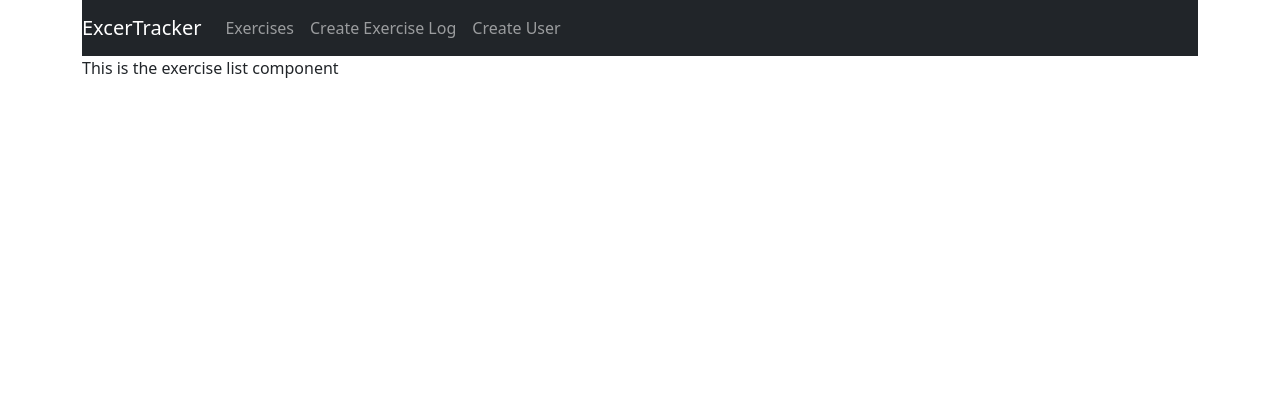
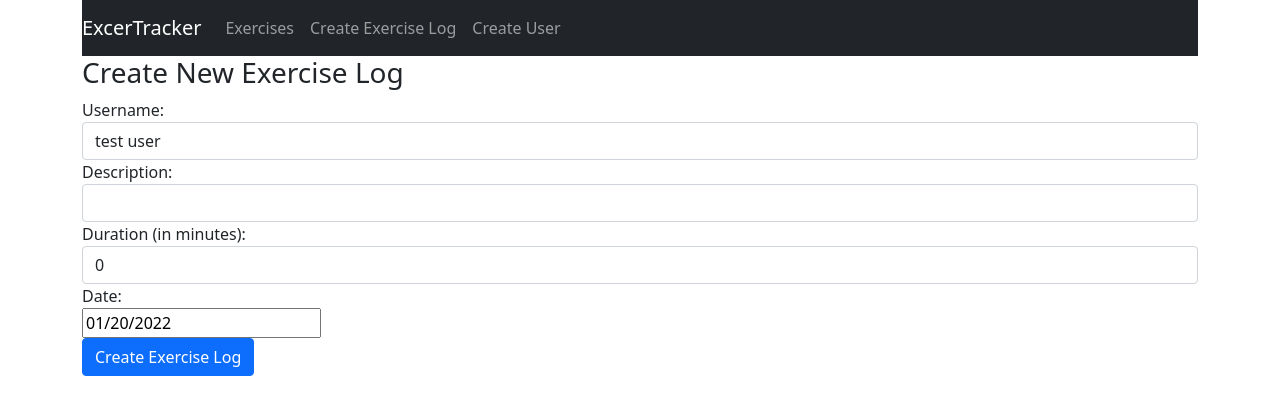
Before and after one commit to Trend20/excercise-tracker, a React (Create React App) app: page / in a window 1280 px wide. Shown: the top 414 px of the page. Built offline with nearby package versions, Linux system fonts and the light colour scheme.

Commit message:
adding the cerate user component

```diff
--- a/package.json
+++ b/package.json
@@ -9,6 +9,7 @@
     "axios": "^0.25.0",
     "bootstrap": "^5.1.3",
     "react": "^17.0.2",
+    "react-datepicker": "^4.6.0",
     "react-dom": "^17.0.2",
     "react-router-dom": "^6.2.1",
     "react-scripts": "5.0.0",
--- a/src/components/CreateUser/CreateUser.js
+++ b/src/components/CreateUser/CreateUser.js
@@ -1,6 +1,34 @@
 import React, { Component } from 'react';
 
 class CreateUser extends Component {
+
+  constructor(props){
+    super(props)
+    this.state ={
+      username: ''
+    }
+  }
+
+  onChangeUsername = (event) =>{
+    this.setState({
+      username: event.target.value
+    })
+  }
+
+  onSubmitUser = (event) =>{
+
+    event.preventDefault();
+
+    const newUser = {
+      username: this.state.username
+    }
+
+    console.log(newUser);
+
+    this.setState({
+      username: ''
+    })
+  }
   render() {
     return (
       <div>
--- a/src/components/ExercisesList/ExercisesList.js
+++ b/src/components/ExercisesList/ExercisesList.js
@@ -1,4 +1,6 @@
 import React, { Component } from 'react';
+import DatePicker from "react-datepicker";
+import "react-datepicker/dist/react-datepicker.css";
 
 class ExercisesList extends Component {
   constructor(props){
@@ -67,7 +69,57 @@
   render() {
     return (
       <div>
-        This is the exercise list component
+        <h3>Create New Exercise Log</h3>
+        <form onSubmit={this.onSubmit}>
+          <div className="form-group">
+            <label>Username: </label>
+            <select ref="userInput"
+                required
+                className="form-control"
+                value={this.state.username}
+                onChange={this.onChangeUsername}>
+                {
+                  this.state.users.map(function(user) {
+                    return <option
+                      key={user}
+                      value={user}>{user}
+                      </option>;
+                  })
+                }
+            </select>
+          </div>
+          <div className="form-group">
+            <label>Description: </label>
+            <input  type="text"
+                required
+                className="form-control"
+                value={this.state.description}
+                onChange={this.onChangeDescription}
+                />
+          </div>
+          <div className="form-group">
+            <label>Duration (in minutes): </label>
+            <input
+                type="text"
+                className="form-control"
+                value={this.state.duration}
+                onChange={this.onChangeDuration}
+                />
+          </div>
+          <div className="form-group">
+            <label>Date: </label>
+            <div>
+              <DatePicker
+                selected={this.state.date}
+                onChange={this.onChangeDate}
+              />
+            </div>
+          </div>
+
+          <div className="form-group">
+            <input type="submit" value="Create Exercise Log" className="btn btn-primary" />
+          </div>
+        </form>
       </div>
     );
   }
```
Also changed, not shown: 1 other file (tests, documents, lock files or other folders).
